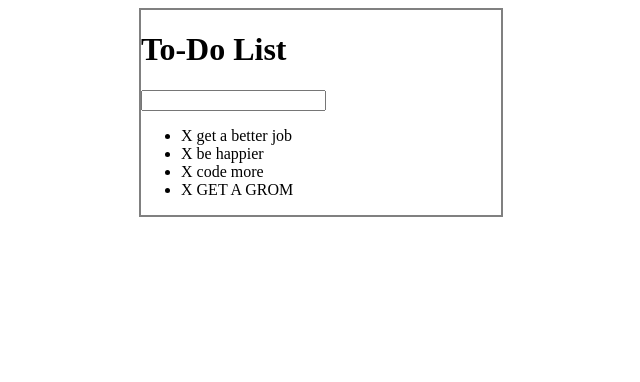
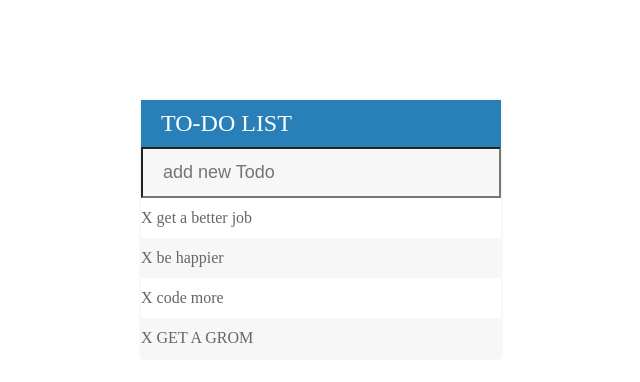
Before and after one commit to Ocuriel97/jQueryTodoApp, a plain HTML site: page index.html in a window 1280 px wide. Shown: the whole page, without its empty margins (319-959 px from the left). Drawn offline with Linux system fonts and the light colour scheme.

Commit message:
updated styles

```diff
--- a/assets/css/main.css
+++ b/assets/css/main.css
@@ -1,7 +1,50 @@
 #container{
-  border: 2px solid grey;
   width: 360px;
-  margin: 0 auto;
+  margin: 100px auto;
+  background-color: #f7f7f7;
+  box-shadow: 0 0 3px rgba(0,0,0,0.1);
+}
+
+h1 {
+  background-color: #2980b9;
+  color: white;
+  margin: 0;
+  padding: 10px 20px;
+  text-transform: uppercase;
+  font-size: 24px;
+  font-weight: normal;
+}
+
+ul {
+  list-style: none;
+  margin: 0;
+  padding: 0;
+}
+
+li {
+  background-color: #fff;
+  height: 40px;
+  line-height: 40px;
+  color: #666;
+}
+
+li:nth-child(2n) {
+  background-color: #f7f7f7;
+}
+
+input {
+  font-size: 18px;
+  width: 100%;
+  background-color: #f7f7f7;
+  padding: 13px 13px 13px 20px;
+  box-sizing: border-box;
+  color: #2980b9;
+}
+
+input:focus {
+  background-color: #fff;
+  border: 3px solid #2980b9;
+  outline: none;
 }
 
 .completed {
--- a/index.html
+++ b/index.html
@@ -8,7 +8,7 @@
   <body>
     <div id="container">
       <h1>To-Do List</h1>
-      <input type="text">
+      <input type="text" placeholder="add new Todo">
       <ul>
         <li><span>X</span> get a better job</li>
         <li><span>X</span> be happier</li>
```
